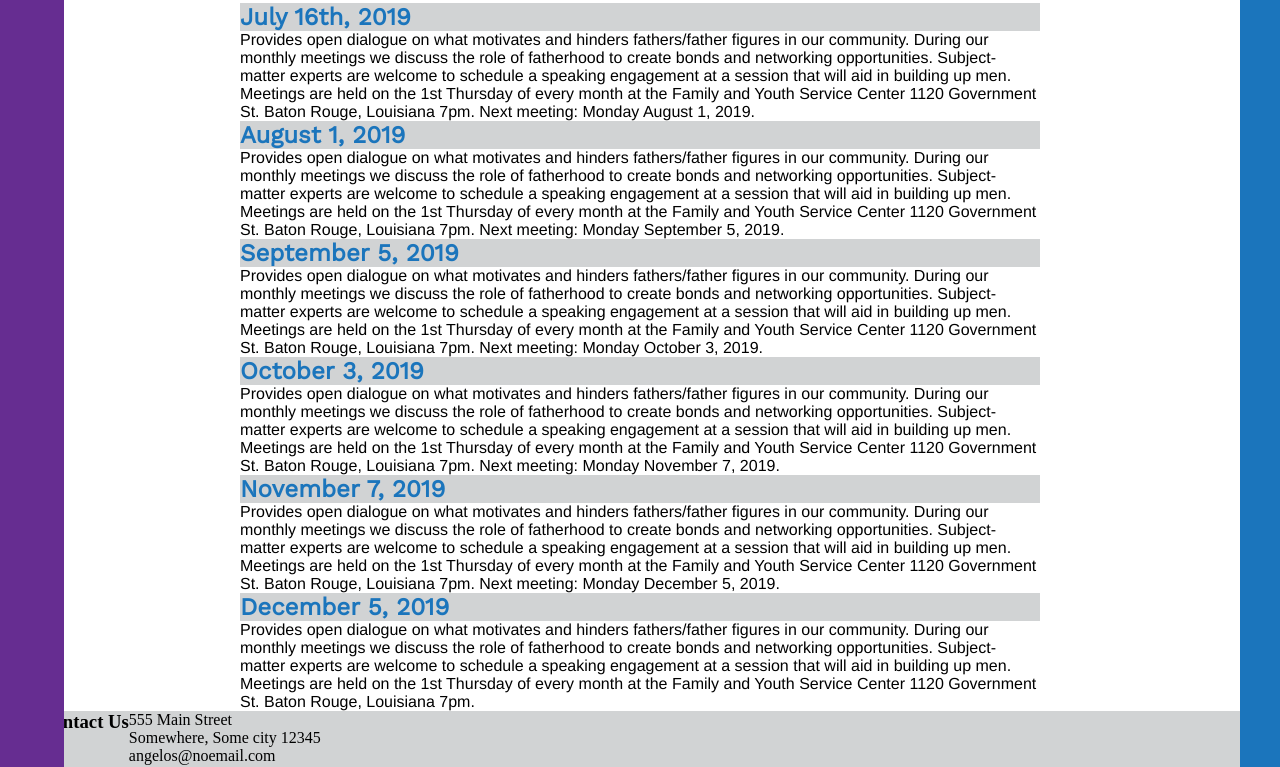
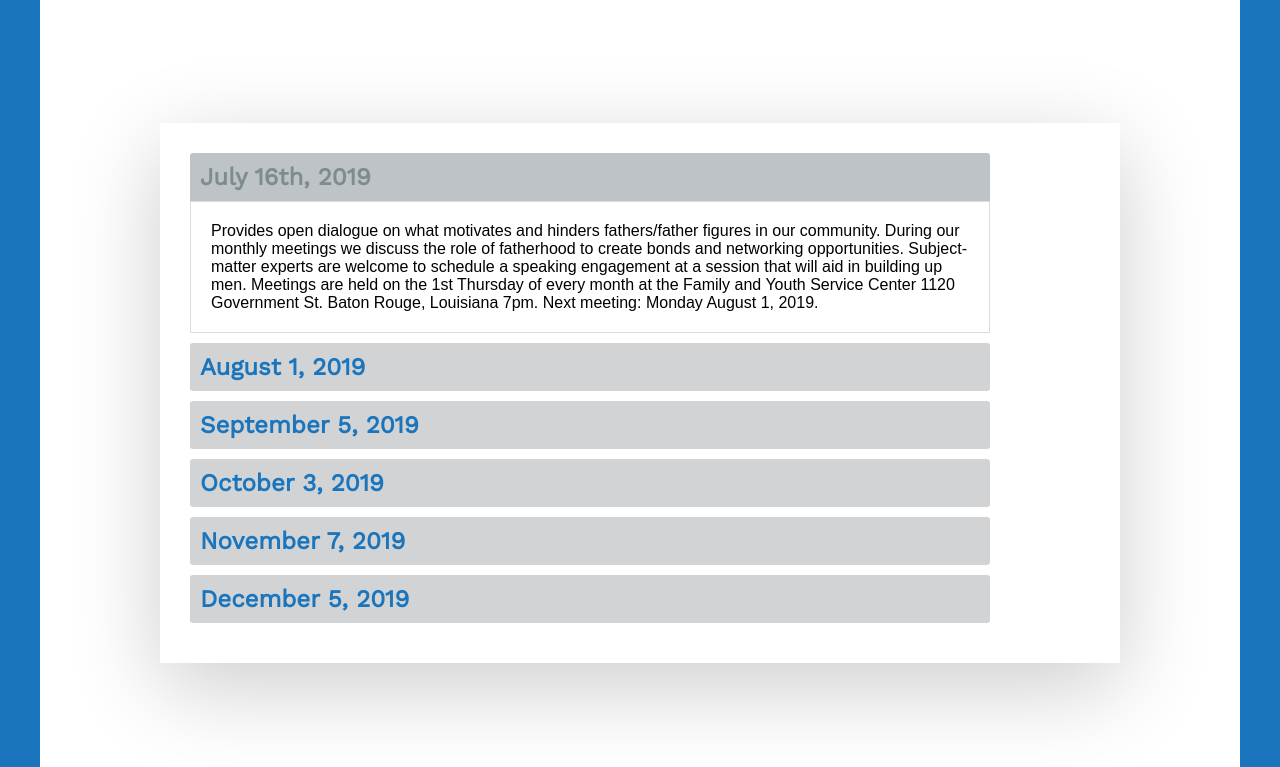
Before and after one commit to tyrionaustin/p2-austin-tyrion, a plain HTML site: page events.html in a window 1280 px wide. Shown: the part 123-890 px from the top of the page. Drawn offline with nearby package versions, Linux system fonts and the light colour scheme.

Commit message:
Add accordion javascript to events page

```diff
--- a/css/main.css
+++ b/css/main.css
@@ -8,6 +8,12 @@ html {
   background-color: #1B75BC;
 }
 
+body {
+  background-color: white;
+  max-width: 1200px;
+  width: 100%;
+  margin: 0 auto;
+}
 main {
   background-color: white;
   font-family: 'Arimo', sans-serif;
@@ -50,7 +56,7 @@ h1, h2 {
   padding: 6rem 2rem 2rem 2rem;
   position: fixed;
   top: 0;
-  width: 20rem;
+  width: 15rem;
   z-index: 1;
 }
 
@@ -173,6 +179,80 @@ header img {
   text-align: center;
 }
 
+.accordionWrapper{padding:30px;background:#fff;float:left;width:80%;box-sizing:border-box;margin:10%;    box-shadow: 0 1.5em 85px 0 rgba(0, 0, 0, 0.2);}
+.accordionItem{
+    float:left;
+    display:block;
+    width:100%;
+    box-sizing: border-box;
+    font-family:'Open-sans',Arial,sans-serif;
+}
+.accordionItemHeading{
+    cursor:pointer;
+    margin:0px 0px 10px 0px;
+    padding:10px;
+    background:#2980b9;
+    color:#fff;
+    width:100%;
+    -webkit-border-radius: 3px;
+-moz-border-radius: 3px;
+border-radius: 3px;
+        box-sizing: border-box;
+}
+.close .accordionItemContent{
+    height:0px;
+    transition:height 1s ease-out;
+    -webkit-transform: scaleY(0);
+	-o-transform: scaleY(0);
+	-ms-transform: scaleY(0);
+	transform: scaleY(0);
+    float:left;
+    display:block;
+
+
+}
+.open .accordionItemContent{
+        padding: 20px;
+    background-color: #fff;
+    border: 1px solid #ddd;
+    width: 100%;
+    margin: 0px 0px 10px 0px;
+    display:block;
+    -webkit-transform: scaleY(1);
+	-o-transform: scaleY(1);
+	-ms-transform: scaleY(1);
+	transform: scaleY(1);
+    -webkit-transform-origin: top;
+	-o-transform-origin: top;
+	-ms-transform-origin: top;
+	transform-origin: top;
+
+	-webkit-transition: -webkit-transform 0.4s ease-out;
+	-o-transition: -o-transform 0.4s ease;
+	-ms-transition: -ms-transform 0.4s ease;
+	transition: transform 0.4s ease;
+        box-sizing: border-box;
+}
+
+.open .accordionItemHeading{
+    margin:0px;
+        -webkit-border-top-left-radius: 3px;
+    -webkit-border-top-right-radius: 3px;
+    -moz-border-radius-topleft: 3px;
+    -moz-border-radius-topright: 3px;
+    border-top-left-radius: 3px;
+    border-top-right-radius: 3px;
+    -webkit-border-bottom-right-radius: 0px;
+    -webkit-border-bottom-left-radius: 0px;
+    -moz-border-radius-bottomright: 0px;
+    -moz-border-radius-bottomleft: 0px;
+    border-bottom-right-radius: 0px;
+    border-bottom-left-radius: 0px;
+    background-color: #bdc3c7;
+    color: #7f8c8d;
+}
+
+
 article {
   max-width: 800px;
   width: 100%;
--- a/events.html
+++ b/events.html
@@ -34,32 +34,63 @@
       </nav>
 
 <main>
+
   <section class="events">
     <h1>Fatherhood: The Life Of A Father Sessions</h1>
-    <article class="event_1">
-      <h2>July 16th, 2019</h2>
+    <div class="accordionWrapper">
+    <article class="accordionItem open">
+      <h2 class="accordionItemHeading">July 16th, 2019</h2>
+      <div class="accordionItemContent">
       <p>Provides open dialogue on what motivates and hinders fathers/father figures in our community. During our monthly meetings we discuss the role of fatherhood to create bonds and networking opportunities. Subject-matter experts are welcome to schedule a speaking engagement at a session that will aid in building up men. Meetings are held on the 1st Thursday of every month at the Family and Youth Service Center 1120 Government St. Baton Rouge, Louisiana 7pm. Next meeting: Monday August 1, 2019.</p>
+    </div>
 </article>
-    <article class="event_2">
-      <h2>August 1, 2019</h2>
+
+
+    <article class="accordionItem close">
+      <h2 class="accordionItemHeading">August 1, 2019</h2>
+      <div class="accordionItemContent">
       <p>Provides open dialogue on what motivates and hinders fathers/father figures in our community. During our monthly meetings we discuss the role of fatherhood to create bonds and networking opportunities. Subject-matter experts are welcome to schedule a speaking engagement at a session that will aid in building up men. Meetings are held on the 1st Thursday of every month at the Family and Youth Service Center 1120 Government St. Baton Rouge, Louisiana 7pm. Next meeting: Monday September 5, 2019.</p>
+    </div>
     </article>
-    <article class="event_3">
-      <h2>September 5, 2019</h2>
+
+
+
+    <article class="accordionItem close">
+      <h2 class="accordionItemHeading">September 5, 2019</h2>
+      <div class="accordionItemContent">
       <p>Provides open dialogue on what motivates and hinders fathers/father figures in our community. During our monthly meetings we discuss the role of fatherhood to create bonds and networking opportunities. Subject-matter experts are welcome to schedule a speaking engagement at a session that will aid in building up men. Meetings are held on the 1st Thursday of every month at the Family and Youth Service Center 1120 Government St. Baton Rouge, Louisiana 7pm. Next meeting: Monday October 3, 2019.</p>
+    </div>
     </article>
-    <article class="event_4">
-      <h2>October 3, 2019</h2>
+
+
+    <article class="accordionItem close">
+      <h2 class="accordionItemHeading">October 3, 2019</h2>
+      <div class="accordionItemContent">
       <p>Provides open dialogue on what motivates and hinders fathers/father figures in our community. During our monthly meetings we discuss the role of fatherhood to create bonds and networking opportunities. Subject-matter experts are welcome to schedule a speaking engagement at a session that will aid in building up men. Meetings are held on the 1st Thursday of every month at the Family and Youth Service Center 1120 Government St. Baton Rouge, Louisiana 7pm. Next meeting: Monday November 7, 2019.</p>
+    </div>
     </article>
-    <article class="event_5">
-      <h2>November 7, 2019</h2>
+
+
+
+
+    <article class="accordionItem close">
+      <h2 class="accordionItemHeading">November 7, 2019</h2>
+      <div class="accordionItemContent">
       <p>Provides open dialogue on what motivates and hinders fathers/father figures in our community. During our monthly meetings we discuss the role of fatherhood to create bonds and networking opportunities. Subject-matter experts are welcome to schedule a speaking engagement at a session that will aid in building up men. Meetings are held on the 1st Thursday of every month at the Family and Youth Service Center 1120 Government St. Baton Rouge, Louisiana 7pm. Next meeting: Monday December 5, 2019.</p>
+    </div>
     </article>
-    <article class="event_6">
-      <h2>December 5, 2019</h2>
+
+
+
+
+    <article class="accordionItem close">
+      <h2 class="accordionItemHeading">December 5, 2019</h2>
+      <div class="accordionItemContent">
       <p>Provides open dialogue on what motivates and hinders fathers/father figures in our community. During our monthly meetings we discuss the role of fatherhood to create bonds and networking opportunities. Subject-matter experts are welcome to schedule a speaking engagement at a session that will aid in building up men. Meetings are held on the 1st Thursday of every month at the Family and Youth Service Center 1120 Government St. Baton Rouge, Louisiana 7pm.</p>
+    </div>
     </article>
+</div>
+
   </section>
 </main>
 
--- a/main.js
+++ b/main.js
@@ -14,6 +14,21 @@
 
   hamburger.nav.addEventListener('click', function(e) { hamburger.doToggle(e); });
 }());
+
+var accItem = document.getElementsByClassName('accordionItem');
+    var accHD = document.getElementsByClassName('accordionItemHeading');
+    for (i = 0; i < accHD.length; i++) {
+        accHD[i].addEventListener('click', toggleItem, false);
+    }
+    function toggleItem() {
+        var itemClass = this.parentNode.className;
+        for (i = 0; i < accItem.length; i++) {
+            accItem[i].className = 'accordionItem close';
+        }
+        if (itemClass == 'accordionItem close') {
+            this.parentNode.className = 'accordionItem open';
+        }
+    }
 
 
 
```
Lines whose indentation alone changed are shown as unchanged.
